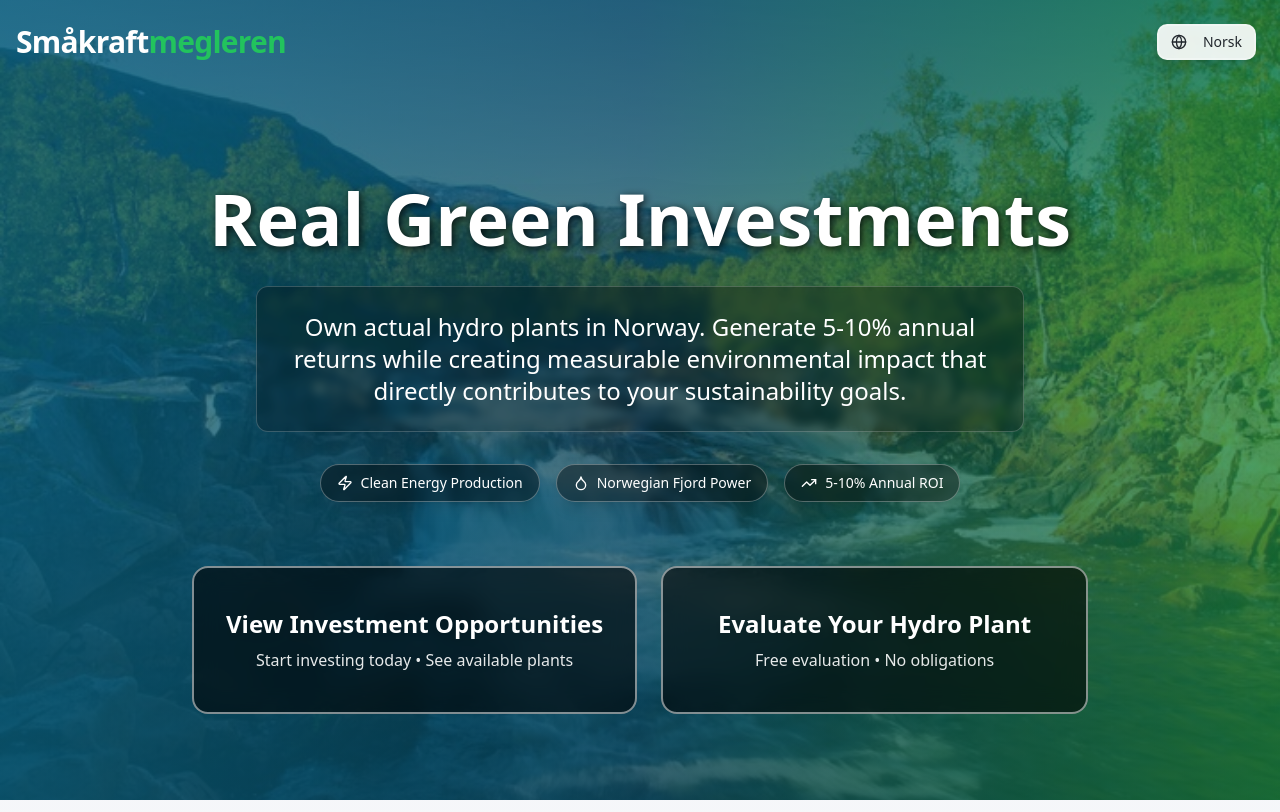
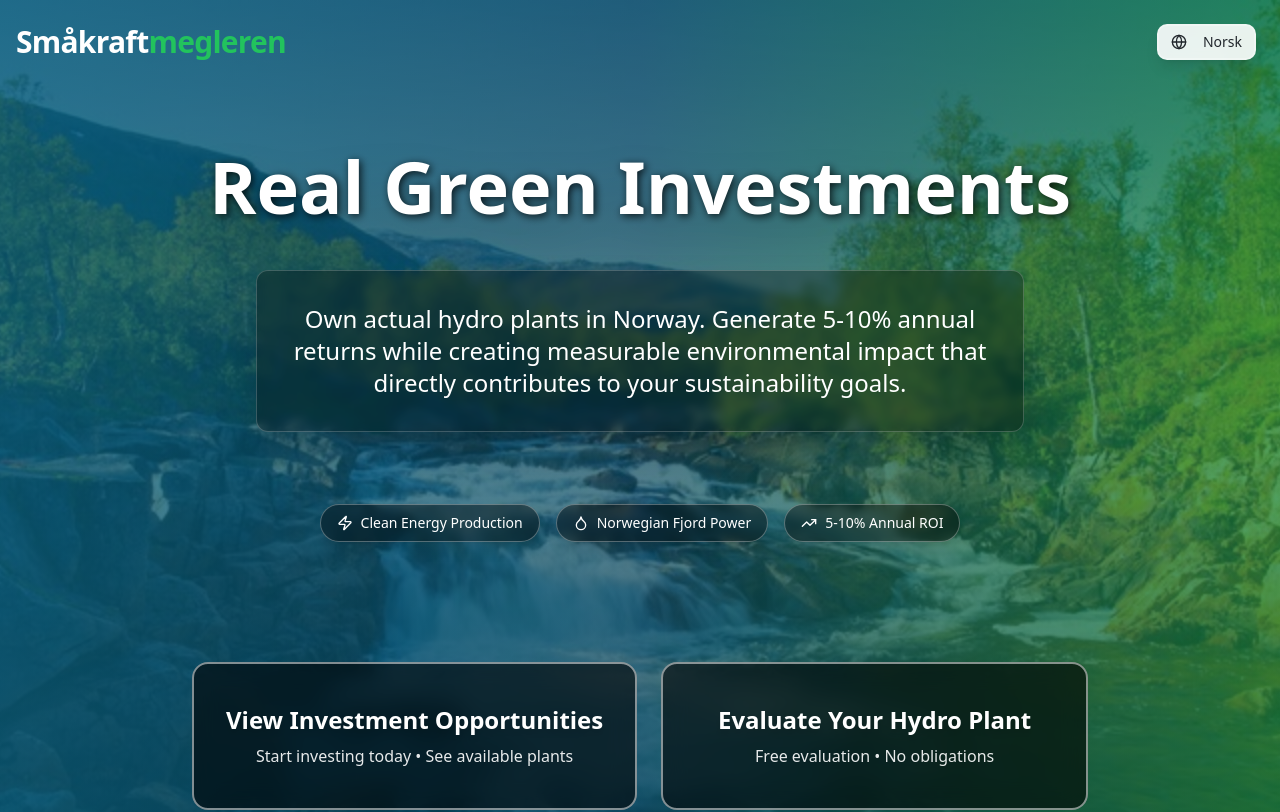
Before and after one commit to rastumbenjamin-gif/smakraftmegleren, a React (Vite) app: page / in a window 1280 px wide. Shown: the top 812 px of the page. Built offline with nearby package versions, Linux system fonts and the light colour scheme.

Commit message:
Adjust hero section layout

```diff
--- a/src/components/HeroSection.tsx
+++ b/src/components/HeroSection.tsx
@@ -9,7 +9,7 @@ export const HeroSection = () => {
   const { t } = useLanguage();
 
   return (
-    <section className="relative min-h-screen flex items-center justify-center overflow-hidden">
+    <section className="relative min-h-[120vh] flex items-center justify-center overflow-hidden py-20">
       {/* Background Image with Parallax Effect */}
       <div
         className="absolute inset-0 bg-cover bg-center bg-no-repeat"
@@ -20,19 +20,19 @@ export const HeroSection = () => {
       </div>
 
       {/* Content */}
-      <div className="relative z-10 container mx-auto px-4 text-center text-white pt-20 sm:pt-24">
-        <div className="max-w-4xl mx-auto space-y-6 sm:space-y-8 animate-fade-in">
-          <h1 className="text-3xl sm:text-4xl md:text-6xl lg:text-7xl font-bold leading-tight animate-fade-in [animation-delay:400ms] text-white drop-shadow-2xl [text-shadow:_2px_2px_8px_rgb(0_0_0_/_0.8)]">
+      <div className="relative z-10 container mx-auto px-4 text-center text-white">
+        <div className="max-w-4xl mx-auto space-y-10 sm:space-y-12 animate-fade-in">
+          <h1 className="text-3xl sm:text-4xl md:text-6xl lg:text-7xl font-bold leading-tight animate-fade-in [animation-delay:400ms] text-white drop-shadow-2xl [text-shadow:_2px_2px_8px_rgb(0_0_0_/_0.8)] mb-8">
             {t('hero.title')}
           </h1>
 
-          <div className="bg-black/30 backdrop-blur-sm rounded-xl p-6 mx-auto max-w-3xl border border-white/20 shadow-2xl">
+          <div className="bg-black/30 backdrop-blur-sm rounded-xl p-8 mx-auto max-w-3xl border border-white/20 shadow-2xl my-10">
             <p className="text-lg sm:text-xl md:text-2xl text-white leading-relaxed animate-fade-in [animation-delay:600ms] font-medium">
               {t('hero.subtitle')}
             </p>
           </div>
 
-          <div className="flex flex-wrap justify-center gap-4 text-sm animate-fade-in [animation-delay:800ms]">
+          <div className="flex flex-wrap justify-center gap-4 text-sm animate-fade-in [animation-delay:800ms] py-6">
             <div className="flex items-center gap-2 bg-black/40 backdrop-blur-sm px-4 py-2 rounded-full border border-white/30 shadow-lg">
               <Zap className="h-4 w-4" />
               <span className="font-medium">{t('hero.feature1')}</span>
@@ -47,7 +47,7 @@ export const HeroSection = () => {
             </div>
           </div>
 
-          <div className="flex flex-col sm:flex-row gap-6 justify-center items-stretch pt-8 animate-fade-in [animation-delay:1000ms] max-w-6xl mx-auto">
+          <div className="flex flex-col sm:flex-row gap-6 justify-center items-stretch pt-12 animate-fade-in [animation-delay:1000ms] max-w-6xl mx-auto">
             <Button
               variant="outline"
               size="lg"
```
